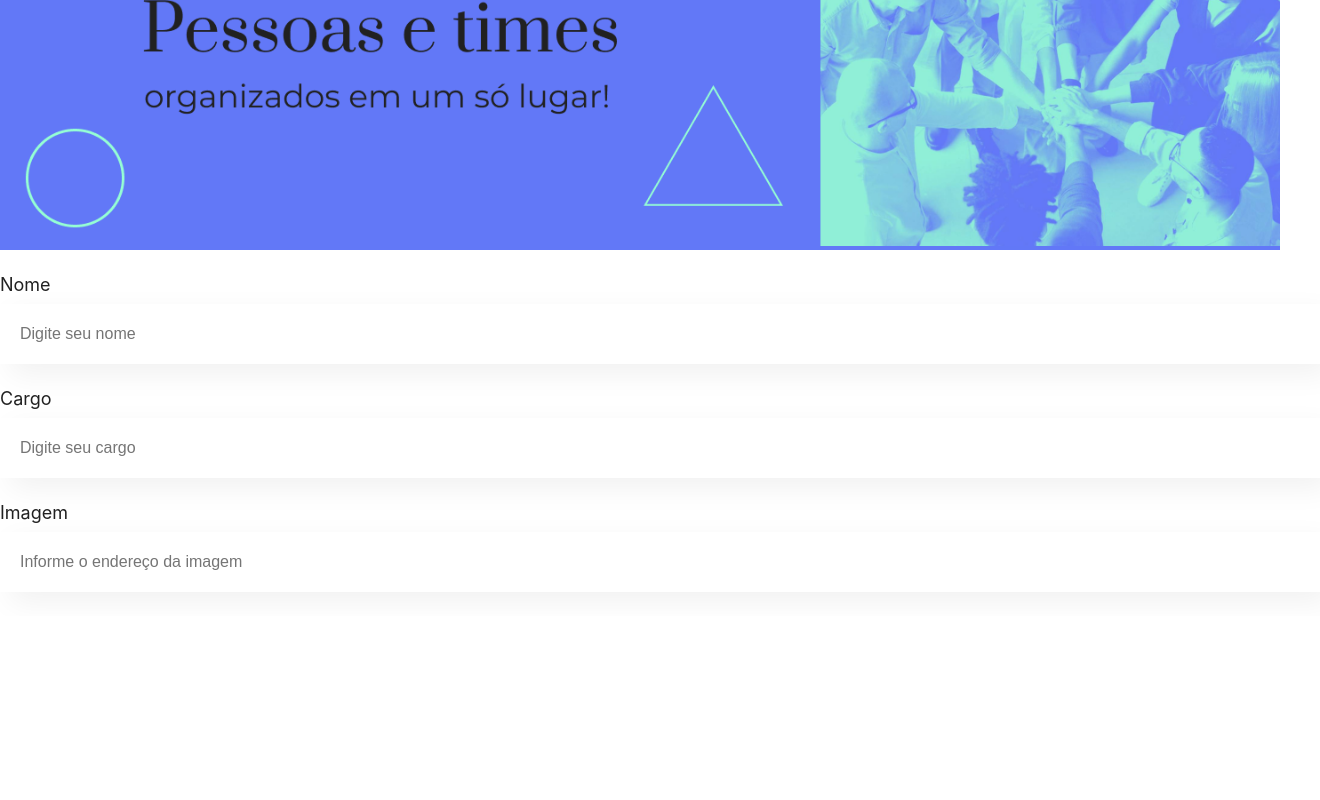
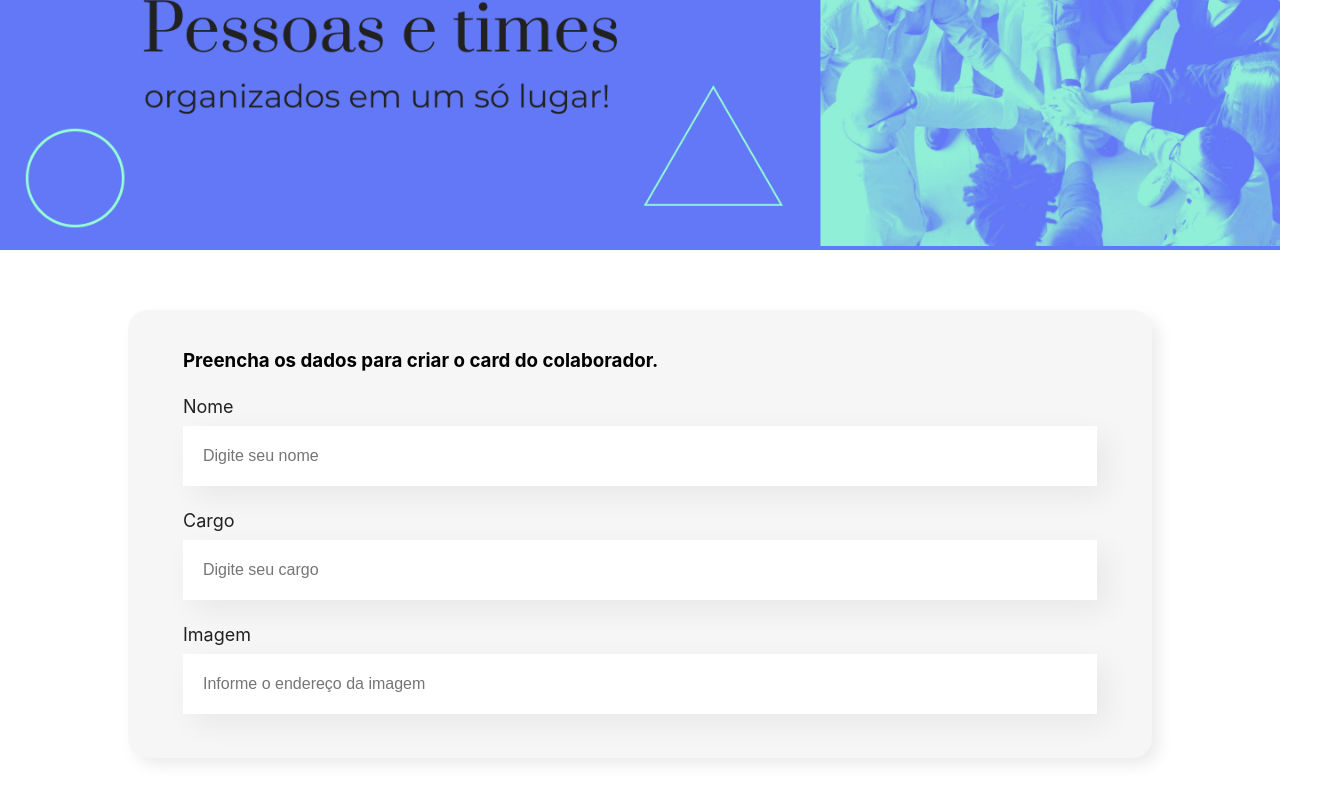
Before and after one commit to mqsoares/Organo, a JavaScript app: page / in a window 1280 px wide. Shown: the part 248-1048 px from the top of the page, 1320 px wide, since content can reach past the window. Before the commit the page ends 864 px from the top, so only its background shows below. Built offline with nearby package versions, Linux system fonts and the light colour scheme; the HTML template or start-up script is replaced by a standard one.

Commit message:
Create the card of form

```diff
--- a/src/App.js
+++ b/src/App.js
@@ -1,13 +1,12 @@
 import { Banner } from "./components/Banner";
+import { Form } from "./components/Form";
 import { Input } from "./components/InputsTxt";
 
 function App() {
   return (
     <div className="App">
       <Banner />
-      <Input name="Nome" placeholder="Digite seu nome" />
-      <Input name="Cargo" placeholder="Digite seu cargo" />
-      <Input name="Imagem" placeholder="Informe o endereço da imagem" />
+      <Form />
     </div>
   );
 }
--- /dev/null
+++ b/src/components/Form/Form.css
@@ -0,0 +1,9 @@
+.form {
+    background-color: #F6F6F6;
+    width: 80%;
+    margin: 60px auto;
+    border-radius: 20px;
+    padding: 20px 55px;
+    box-shadow: 7px 7px 15px rgba(0, 0, 0, 0.08);
+
+}
--- /dev/null
+++ b/src/components/Form/index.js
@@ -0,0 +1,15 @@
+import { Input } from "../InputsTxt"
+import "./Form.css"
+
+export const Form = () => {
+    return (
+        <section className="form">
+            <h3>Preencha os dados para criar o card do colaborador.</h3>
+            <form>
+            <Input name="Nome" placeholder="Digite seu nome" />
+            <Input name="Cargo" placeholder="Digite seu cargo" />
+            <Input name="Imagem" placeholder="Informe o endereço da imagem" />
+            </form>
+        </section>
+    )
+}
--- a/src/index.css
+++ b/src/index.css
@@ -1,3 +1,7 @@
+* {
+  box-sizing: border-box;
+}
+
 body {
   margin: 0;
   font-family: -apple-system, BlinkMacSystemFont, 'Segoe UI', 'Roboto', 'Oxygen',
```
